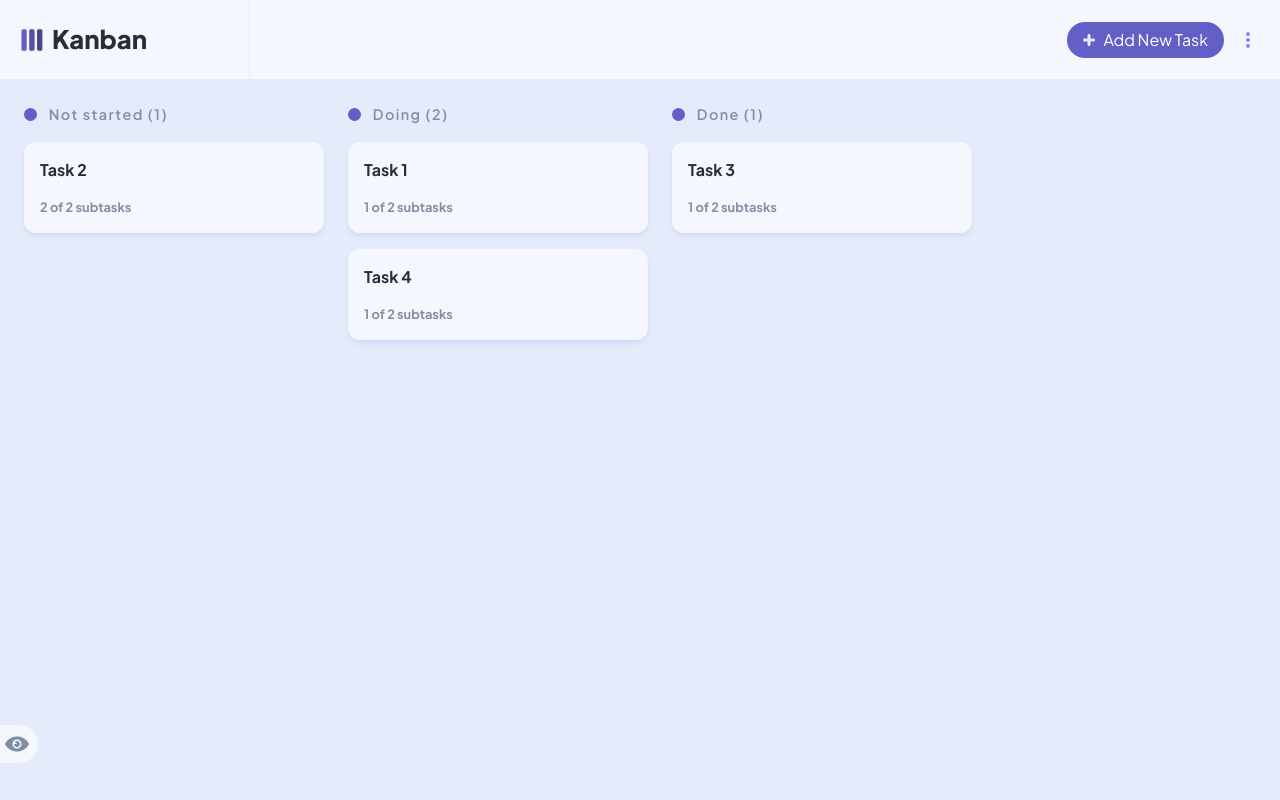
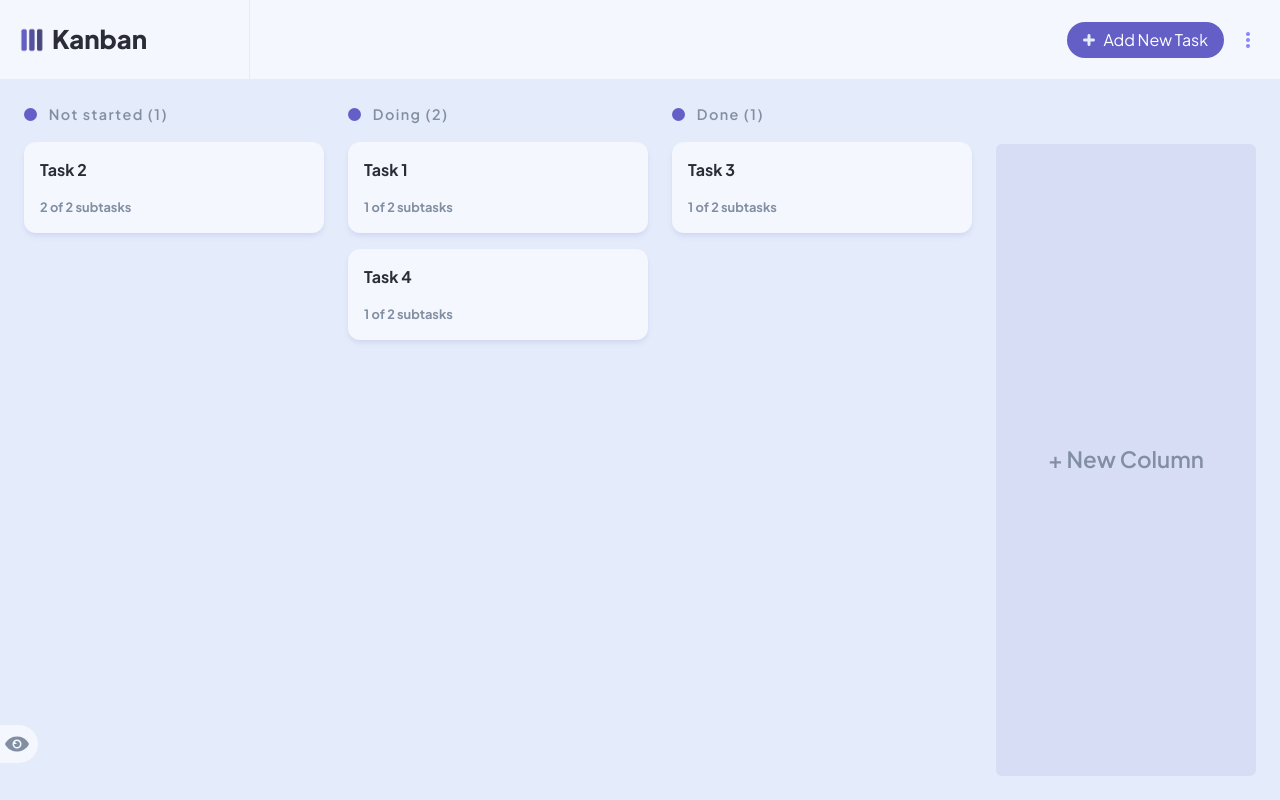
Before and after one commit to elandmartinez/Kanban-app, a React (Create React App) app: page / in a window 1280 px wide. Built offline with nearby package versions, Linux system fonts and the light colour scheme.

Commit message:
created the component (html and css inside of the Board Component) for adding new columns inside the mainSection

```diff
--- a/src/components/main/Board.tsx
+++ b/src/components/main/Board.tsx
@@ -41,6 +41,7 @@ export default function Board () {
       setTasks(boardTasks)
     }
   }, [allTasks, boardData, selectedBoard, selectedTask])
+  console.log({ stages: boardData?.taskStages })
 
   return (
     <div className="main-section bg-backgroundSemi p-6 w-screen text-center overflow-x-auto flex justify-center items-center transition-all duration-300">
@@ -53,23 +54,40 @@ export default function Board () {
                   const isLastIndex = index === (boardData.taskStages.length - 1)
 
                   return (
-                  <div key={index} className={`${isLastIndex ? "w-[326px] pr-[26px]" : "w-[300px]"} flex flex-col flex-shrink-0 gap-4`}>
+                    <>
+                      <div key={index} className="w-[300px] flex flex-col flex-shrink-0 gap-4">
+                        {/* Normal HTML structure */}
                         <div className="flex items-center justify-start">
                           <div className="rounded-[50px] bg-mainPurple w-[0.8rem] h-[0.8rem] mr-3"></div>
-                      <h4 className="tracking-[0.10em] text-[0.9rem] font-semibold"> {stage} ({stageTasks.length})</h4>
+                          <h4 className="tracking-[0.10em] text-[0.9rem] font-semibold">
+                            {stage} ({stageTasks.length})
+                          </h4>
                         </div>
-                    {
-                      stageTasks.map((stageTask, index) => (
+                        {stageTasks.map((stageTask, index) => (
                           <TaskCard
                             key={index}
                             taskData={stageTask}
                             setSelectedTask={setSelectedTask}
                             setOpenTaskDataDialog={setOpenTaskDataDialog}
                           />
-                      ))
+                        ))}
+                      </div>
+
+                      {/* Additional structure for the last index */}
+
+                      {isLastIndex && (
+                        <>
+                          <div
+                            className="w-[300px] h-[calc(100%-40px)] mt-10 text-[1.4em] font-bold bg-bgHoverShadow rounded-md flex items-center justify-center cursor-pointer hover:scale-[1.02] active:scale-100"
+                            onClick={() => console.log('Add New Column')}
+                          >
+                            <span className="text-secondaryTextColor font-semibold">+ New Column</span>
+                          </div>
+                        </>
+                      )}
+                    </>
+                  )
                 }
-                  </div>
-                )}
               )
               }
             </div>
```
Lines whose indentation alone changed are shown as unchanged.
